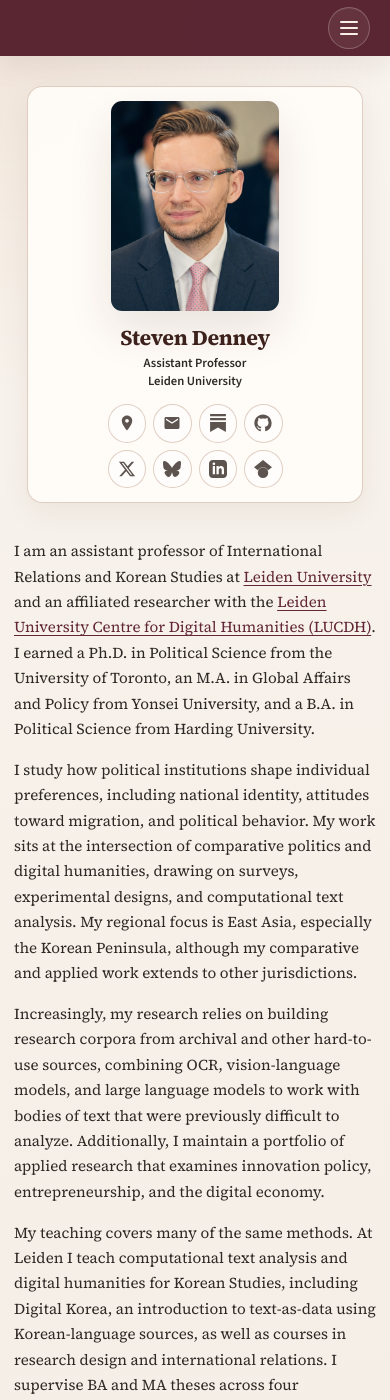
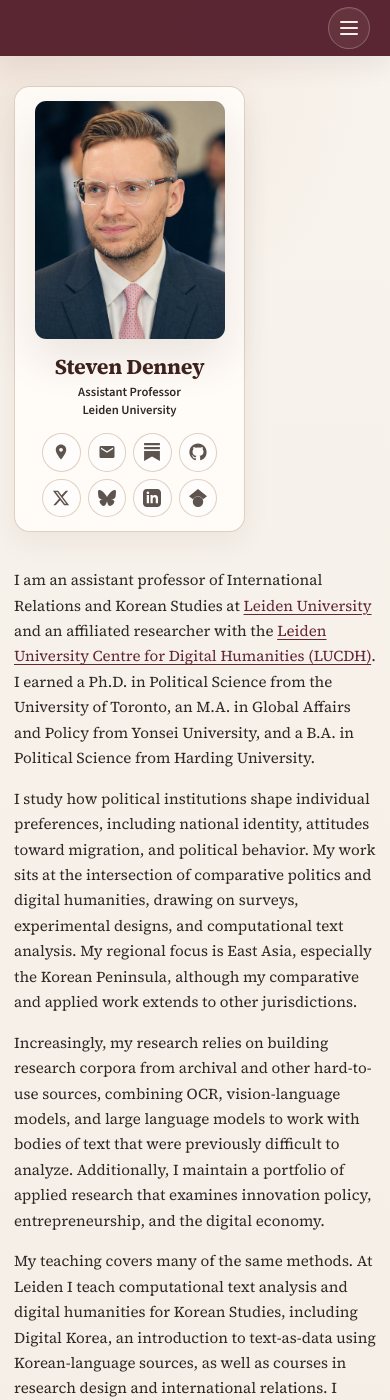
Before and after one commit to scdenney/scdenney.github.io, a Jekyll site: the page built from index.md, in a window 390 px wide and 1400 px high. Built offline with Jekyll 4.4.1, drawn with Linux system fonts in a browser that asks for light colours.

Commit message:
Align constrained profile with desktop card

```diff
--- a/_includes/head.html
+++ b/_includes/head.html
@@ -7,6 +7,6 @@
 <link rel="preconnect" href="https://fonts.gstatic.com" crossorigin>
 <link href="https://fonts.googleapis.com/css2?family=Source+Sans+3:wght@400;500;600;700&family=Source+Serif+4:opsz,wght@8..60,400;8..60,500;8..60,600;8..60,700&display=swap" rel="stylesheet">
 
-<link rel="stylesheet" href="{{ '/assets/css/style.css?v=20260715e' | relative_url }}">
+<link rel="stylesheet" href="{{ '/assets/css/style.css?v=20260715f' | relative_url }}">
 
 <link rel="icon" type="image/svg+xml" href="{{ '/assets/images/favicon.svg' | relative_url }}">
--- a/assets/css/style.css
+++ b/assets/css/style.css
@@ -1257,31 +1257,25 @@ details ul li {
   }
 
   .author-profile {
-    display: flex;
-    flex-direction: column;
-    align-items: center;
-    width: min(100%, 24rem);
-    margin-inline: auto;
-    padding: 1.15rem;
+    width: min(100%, var(--home-sidebar-width));
+    margin-right: auto;
+    margin-left: 0;
+    padding: 1.05rem;
     text-align: center;
   }
 
   .author__avatar {
-    width: 12rem;
-    max-width: 100%;
-    margin: 0 auto 0.9rem;
+    width: 100%;
+    max-width: 190px;
+    margin: 0 auto 1rem;
   }
 
   .author__name {
-    width: 12rem;
-    max-width: 100%;
     text-align: center;
   }
 
   .author__title {
-    width: 12rem;
-    max-width: 100%;
-    margin-bottom: 0;
+    margin-bottom: 1rem;
     text-align: center;
   }
 
@@ -1290,7 +1284,7 @@ details ul li {
     grid-template-columns: repeat(4, 2.75rem);
     justify-content: center;
     gap: 0.5rem;
-    margin-top: 1rem;
+    margin-top: 0;
   }
 
   .author__urls li:first-child {
```
